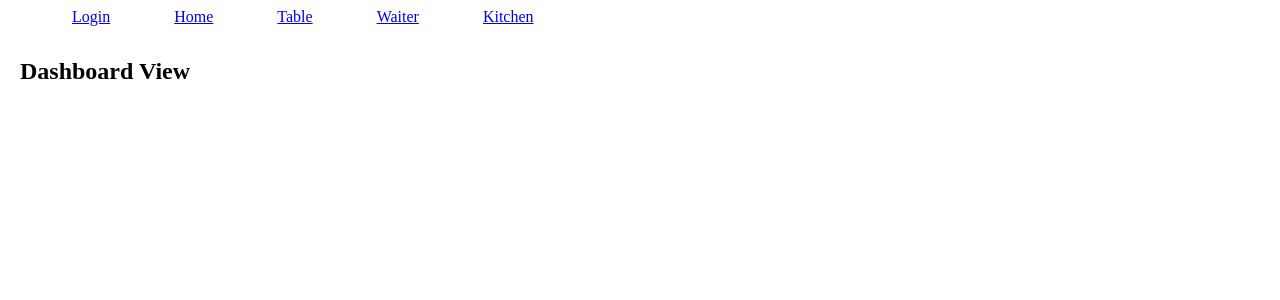
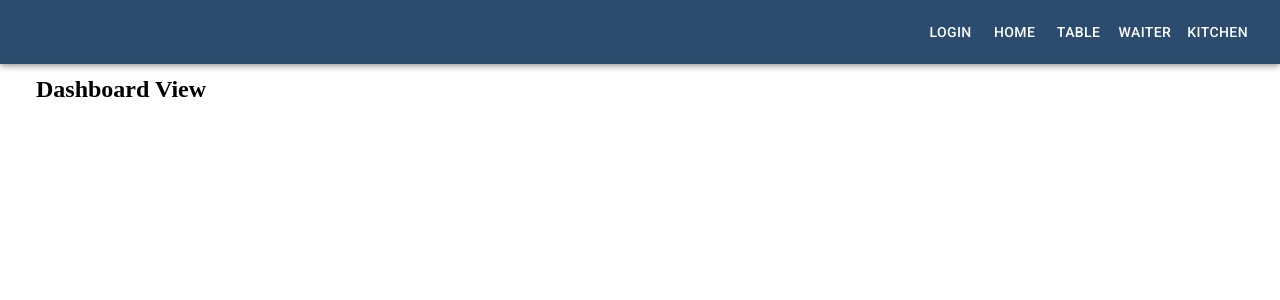
Before and after one commit to kherma/school-09-pizzeria-project, a React (Create React App) app: page / in a window 1280 px wide. Shown: the top 300 px of the page. Built offline with nearby package versions, Linux system fonts and the light colour scheme.

Commit message:
Add material-ui to project

```diff
--- a/package.json
+++ b/package.json
@@ -4,6 +4,8 @@
   "private": true,
   "homepage": "/panel/",
   "dependencies": {
+    "@material-ui/core": "^4.11.3",
+    "@material-ui/icons": "^4.11.2",
     "@testing-library/jest-dom": "^5.11.4",
     "@testing-library/react": "^11.1.0",
     "@testing-library/user-event": "^12.1.10",
--- a/public/index.html
+++ b/public/index.html
@@ -2,27 +2,14 @@
 <html lang="en">
   <head>
     <meta charset="utf-8" />
-    <link rel="icon" href="%PUBLIC_URL%/favicon.ico" />
     <meta name="viewport" content="width=device-width, initial-scale=1" />
-    <meta name="theme-color" content="#000000" />
-    <meta
-      name="description"
-      content="Web site created using create-react-app"
+    <title>React App</title>
+    <link
+      rel="stylesheet"
+      href="https://fonts.googleapis.com/css?family=Roboto:300,400,500,700&display=swap"
     />
-    <title>React App</title>
   </head>
   <body>
-    <noscript>You need to enable JavaScript to run this app.</noscript>
     <div id="root"></div>
-    <!--
-      This HTML file is a template.
-      If you open it directly in the browser, you will see an empty page.
-
-      You can add webfonts, meta tags, or analytics to this file.
-      The build step will place the bundled scripts into the <body> tag.
-
-      To begin the development, run `npm start` or `yarn start`.
-      To create a production bundle, use `npm run build` or `yarn build`.
-    -->
   </body>
 </html>
--- a/src/App.js
+++ b/src/App.js
@@ -1,6 +1,9 @@
 import React from "react";
 import { BrowserRouter, Switch, Route } from "react-router-dom";
 import MainLayout from "./components/layout/MainLayout/MainLayout";
+import { StylesProvider } from "@material-ui/core/styles";
+import { createMuiTheme } from "@material-ui/core/styles";
+import { ThemeProvider } from "@material-ui/styles";
 
 // General
 import Login from "./components/views/Login/Login";
@@ -18,10 +21,20 @@ import OrderView from "./components/views/OrderView/OrderView";
 // Kitchen related
 import Kitchen from "./components/views/Kitchen/Kitchen";
 
+const theme = createMuiTheme({
+  palette: {
+    primary: {
+      main: "#2b4c6f",
+    },
+  },
+});
+
 const App = () => {
   return (
     <div className="App">
       <BrowserRouter>
+        <StylesProvider injectFirst>
+          <ThemeProvider theme={theme}>
             <MainLayout>
               <Switch>
                 <Route
@@ -82,6 +95,8 @@ const App = () => {
                 />
               </Switch>
             </MainLayout>
+          </ThemeProvider>
+        </StylesProvider>
       </BrowserRouter>
     </div>
   );
--- a/src/components/layout/MainLayout/MainLayout.js
+++ b/src/components/layout/MainLayout/MainLayout.js
@@ -1,13 +1,25 @@
 import React from "react";
 import PropTypes from "prop-types";
+import AppBar from "@material-ui/core/AppBar";
+import Toolbar from "@material-ui/core/Toolbar";
+import Container from "@material-ui/core/Container";
 
 import PageNav from "../PageNav/PageNav";
 
-const MainLayout = (props) => {
+const MainLayout = ({ children }) => {
   return (
     <div>
-      <PageNav />
-      {props.children}
+      <AppBar>
+        <Container maxWidth="lg">
+          <Toolbar disableGutters>
+            <PageNav />
+          </Toolbar>
+        </Container>
+      </AppBar>
+      <Container maxWidth="lg">
+        <Toolbar />
+        {children}
+      </Container>
     </div>
   );
 };
--- a/src/components/layout/PageNav/PageNav.js
+++ b/src/components/layout/PageNav/PageNav.js
@@ -1,28 +1,52 @@
 import React from "react";
 import { NavLink } from "react-router-dom";
+import Button from "@material-ui/core/Button";
 import styles from "./PageNav.module.scss";
 
 const PageNav = () => {
   return (
-    <nav className={styles.navigation}>
-      <NavLink to={`${process.env.PUBLIC_URL}/login`} activeClassName="active">
+    <nav className={styles.component}>
+      <Button
+        className={styles.link}
+        component={NavLink}
+        to={`${process.env.PUBLIC_URL}/login`}
+        activeClassName="active"
+      >
         Login
-      </NavLink>
-      <NavLink exact to={`${process.env.PUBLIC_URL}/`} activeClassName="active">
+      </Button>
+      <Button
+        className={styles.link}
+        component={NavLink}
+        exact
+        to={`${process.env.PUBLIC_URL}/`}
+        activeClassName="active"
+      >
         Home
-      </NavLink>
-      <NavLink to={`${process.env.PUBLIC_URL}/tables`} activeClassName="active">
+      </Button>
+      <Button
+        className={styles.link}
+        component={NavLink}
+        to={`${process.env.PUBLIC_URL}/tables`}
+        activeClassName="active"
+      >
         Table
-      </NavLink>
-      <NavLink to={`${process.env.PUBLIC_URL}/waiter`} activeClassName="active">
+      </Button>
+      <Button
+        className={styles.link}
+        component={NavLink}
+        to={`${process.env.PUBLIC_URL}/waiter`}
+        activeClassName="active"
+      >
         Waiter
-      </NavLink>
-      <NavLink
+      </Button>
+      <Button
+        className={styles.link}
+        component={NavLink}
         to={`${process.env.PUBLIC_URL}/kitchen`}
         activeClassName="active"
       >
         Kitchen
-      </NavLink>
+      </Button>
     </nav>
   );
 };
--- a/src/components/layout/PageNav/PageNav.module.scss
+++ b/src/components/layout/PageNav/PageNav.module.scss
@@ -1,3 +1,10 @@
-.navigation > * {
-  margin-left: 4rem;
+@import "../../../styles/settings.scss";
+
+.component {
+  padding: $base-size 0;
+  margin-left: auto;
 }
+
+.link {
+  color: inherit;
+}
--- a/src/index.js
+++ b/src/index.js
@@ -1,6 +1,7 @@
 import React from "react";
 import ReactDOM from "react-dom";
 import App from "./App";
+import "./styles/global.scss";
 import reportWebVitals from "./reportWebVitals";
 
 ReactDOM.render(
--- a/src/styles/global.scss
+++ b/src/styles/global.scss
@@ -0,0 +1,18 @@
+*,
+*::before,
+*::after {
+  padding: 0;
+  margin: 0;
+  box-sizing: inherit;
+}
+
+html {
+  height: 100%;
+  overflow: hidden;
+}
+
+body {
+  height: 100%;
+  overflow: auto;
+  box-sizing: border-box;
+}
```
Also changed, not shown: 1 other file (tests, documents, lock files or other folders). Lines whose indentation alone changed are shown as unchanged.
